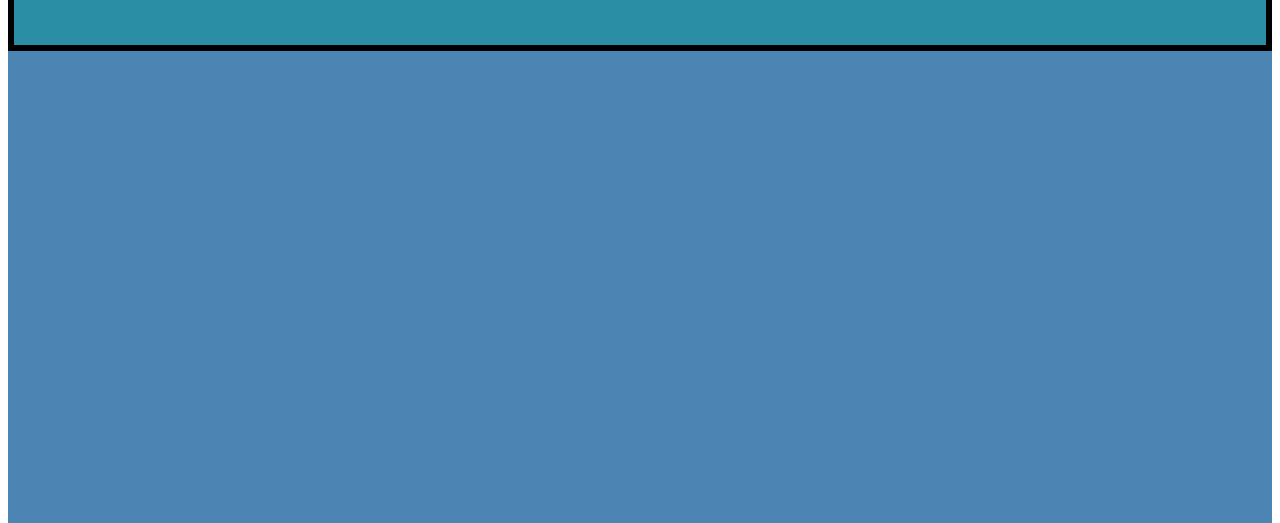
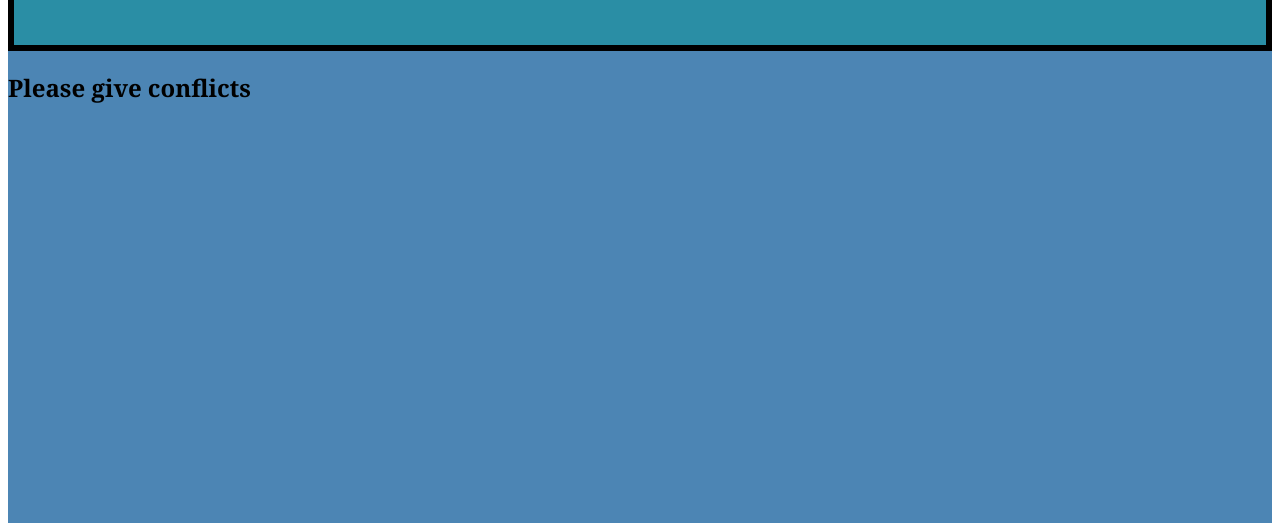
Before and after one commit to Melina4444/gitPractice, a plain HTML site: page index.html in a window 1280 px wide. Shown: the part 277-800 px from the top of the page. Drawn offline with Linux system fonts and the light colour scheme.

Commit message:
more changes

```diff
--- a/index.html
+++ b/index.html
@@ -11,7 +11,9 @@
         <h1 class="header__title">Repository practice and awesome conflicts :)</h1>
     </header>
     <main class="main">
-        <div class="content"></div>
+        <div class="content">
+            <h2>Please give conflicts</h2>
+        </div>
     </main>
 </body>
 </html>
--- a/styles/repo.css
+++ b/styles/repo.css
@@ -26,3 +26,7 @@
     background-color: rgb(59, 128, 197);
     margin: 0;
 }
+
+.content {
+font-family:Cambria, Cochin, Georgia, Times, 'Times New Roman', serif;
+}
```
